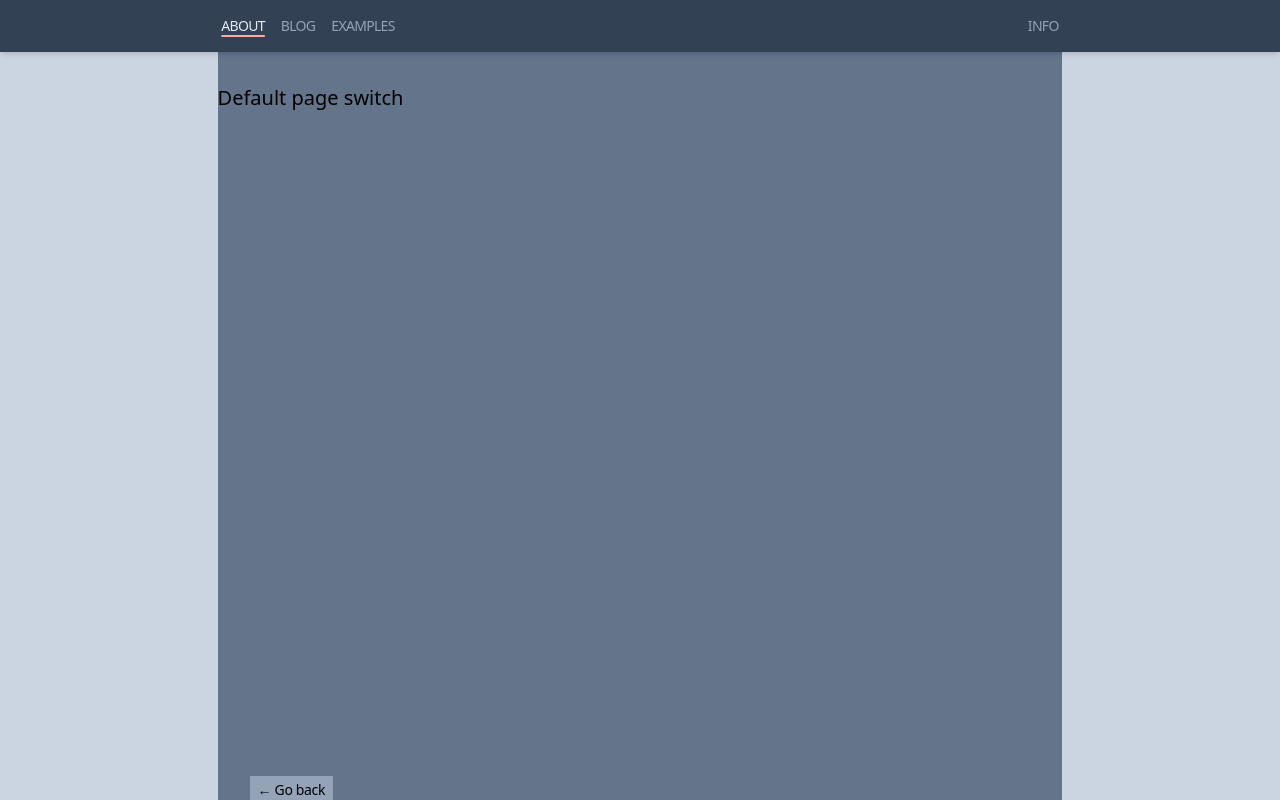
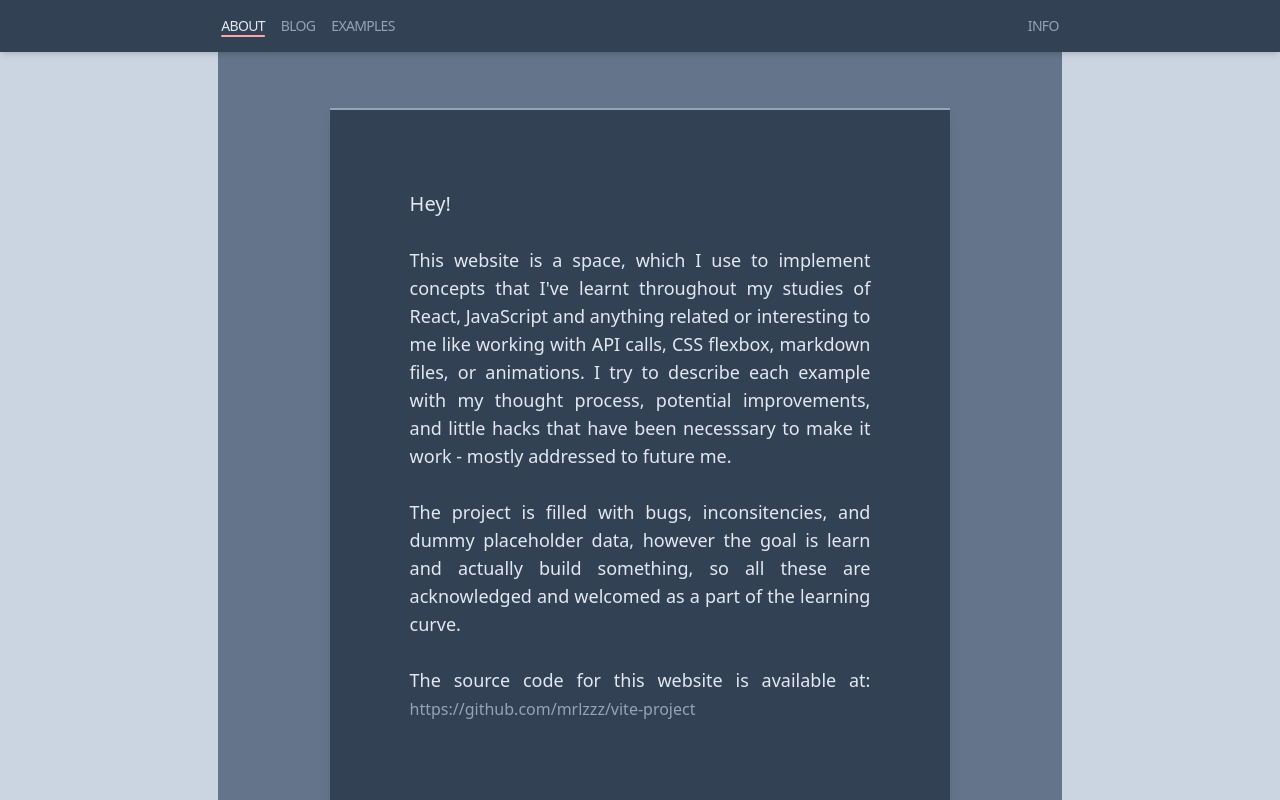
Before and after one commit to mrlzzz/vite-project, a React (Vite) app: page /vite-project/projects/flexbox in a window 1280 px wide. Both pictures are taken after a click on the item "ABOUT". Shown: the top 800 px of the page. Built offline with nearby package versions, Linux system fonts and the light colour scheme.

Commit message:
update: about page

```diff
--- a/src/App.jsx
+++ b/src/App.jsx
@@ -47,24 +47,10 @@ function App() {
       path: "/animate",
     },
     {
-      title: "Example",
-      subTitle: "Subtitle",
+      title: "Example Placeholder",
+      subTitle: "Subtitle Placeholder",
       date: new Date().toDateString(),
-      desc: "Description",
-      path: "/example",
-    },
-    {
-      title: "Example",
-      subTitle: "Subtitle",
-      date: new Date().toDateString(),
-      desc: "Description",
-      path: "/example",
-    },
-    {
-      title: "Example",
-      subTitle: "Subtitle",
-      date: new Date().toDateString(),
-      desc: "Description",
+      desc: "Description Placeholder",
       path: "/example",
     },
   ];
@@ -110,8 +96,8 @@ function App() {
           element={<Layout>{projectsPostList}</Layout>}
         />
         {/*
-                    The following dynamically creates any "/vite-project/projects" subroutes
-                */}
+            The following dynamically creates any "/vite-project/projects" subroutes
+        */}
         {projectsData.map((e, index) => {
           return (
             <Route
--- a/src/components/AboutPage.jsx
+++ b/src/components/AboutPage.jsx
@@ -1,5 +1,42 @@
 const AboutPage = () => {
-  return <div>AboutPage</div>;
+  return (
+    <>
+      <div className="flex h-fit min-h-screen w-full">
+        <section className="h-fit border-b-2 border-t-2 border-slate-400 bg-slate-700 p-20 font-light text-slate-200  shadow-lg  md:mx-28 md:mt-10 lg:mx-28 lg:mt-10">
+          <h1>Hey!</h1>
+          <br></br>
+          <p className="text-justify text-lg">
+            This website is a space, which I use to implement concepts that
+            I&apos;ve learnt throughout my studies of React, JavaScript and
+            anything related or interesting to me like working with API calls,
+            CSS flexbox, markdown files, or animations. I try to describe each
+            example with my thought process, potential improvements, and little
+            hacks that have been necesssary to make it work - mostly addressed
+            to future me.
+          </p>
+          <br></br>
+          <p className="text-justify text-lg">
+            The project is filled with bugs, inconsitencies, and dummy
+            placeholder data, however the goal is learn and actually build
+            something, so all these are acknowledged and welcomed as a part of
+            the learning curve.
+          </p>
+          <br></br>
+          <p className="text-justify text-lg">
+            The source code for this website is available at:{" "}
+            <a
+              className="underline-slate-100 group text-base text-slate-400 transition duration-300 "
+              style={{ textDecorationColor: "rgb(203 213 225)" }}
+              href="https://github.com/mrlzzz/vite-project"
+            >
+              https://github.com/mrlzzz/vite-project
+              <span className="block h-0.5 max-w-0 bg-red-300 transition-all duration-500 group-hover:max-w-full"></span>
+            </a>
+          </p>
+        </section>
+      </div>
+    </>
+  );
 };
 
 export default AboutPage;
--- a/src/components/Card.jsx
+++ b/src/components/Card.jsx
@@ -24,7 +24,7 @@ const Card = ({ projectsData }) => {
         }}
       >
         <div
-          className={`group max-h-[15rem] min-h-[15rem] min-w-[25rem] max-w-[25rem]  bg-slate-400 p-6 ${
+          className={`group max-h-[16rem] min-h-[16rem] min-w-[25rem] max-w-[25rem]  bg-slate-400 p-6 ${
             isCurrentLocation ? "opacity-100" : "opacity-50"
           } shadow-md shadow-slate-700 transition-all duration-300 ease-in-out hover:bg-slate-300`}
         >
--- a/src/components/Content.jsx
+++ b/src/components/Content.jsx
@@ -31,7 +31,7 @@ const Content = ({ children }) => {
     <>
       <div
         ref={contentRef}
-        className={`expandable-page mx-auto flex h-fit min-h-screen flex-col justify-between bg-slate-500 py-8 sm:w-full lg:w-2/3
+        className={`expandable-page mx-auto flex h-fit min-h-screen flex-col justify-between bg-slate-500 py-4 sm:w-full lg:w-2/3
               ${expand ? "expanded-page" : "closed-page"}`}
       >
         {children}
--- a/src/components/Layout.jsx
+++ b/src/components/Layout.jsx
@@ -15,8 +15,8 @@ export default function Layout({ children, data }) {
 
   // The following `switch` solution is a band-aid on underlying faulty component/project structure.
   // Which is that for every new page I need a brand new, specialized "content" component -
-  // For this, I blame the fact that present Content component is too specific.
-  // Also, component structure sucks. Anyway, it's the first one. I got to work with what I have.
+  // For this, I blame the fact that present `Content` component is too specific.
+  // Also, component structure is bad. Anyway, it's the first one. I got to work with what I have.
 
   // It is still disgusting. With each new page, I cry a little. - 21/10/23
 
@@ -59,7 +59,7 @@ export default function Layout({ children, data }) {
     case "/vite-project/blog":
       renderedPage = <Content data={data}>{children}</Content>;
       break;
-    case "/vite-project":
+    case "/vite-project/":
       renderedPage = (
         <Content>
           <AboutPage></AboutPage>
--- a/src/components/ProjectContent.jsx
+++ b/src/components/ProjectContent.jsx
@@ -26,7 +26,7 @@ const ProjectContent = ({ children }) => {
       className={` expandable-page mx-auto flex h-fit min-h-screen bg-slate-500 py-8 transition-all sm:w-full lg:w-2/3
               ${expand ? "expanded-page" : "closed-page"}`}
     >
-      <div className="mx-8 flex flex-row flex-wrap justify-center gap-6  border-black ">
+      <div className="mx-8 flex flex-row flex-wrap content-start justify-center gap-6  border-black ">
         {children}
       </div>
     </div>
--- a/src/components/ProjectFlexbox.jsx
+++ b/src/components/ProjectFlexbox.jsx
@@ -40,7 +40,7 @@ const ProjectFlexbox = () => {
           </div>
         </section>
       </article>
-      <Markdown className="prose mx-4 mb-4 ml-8 max-w-[50vw] bg-slate-400 p-8 shadow-md lg:prose-lg marker:text-slate-900">
+      <Markdown className="prose mx-8 mb-4  w-full max-w-full self-center bg-slate-400 p-8 shadow-md lg:prose-lg marker:text-slate-900 lg:max-w-[50vw]">
         {markdown}
       </Markdown>
     </>
```
Also changed, not shown: 4 other files (tests, documents, lock files or other folders).
